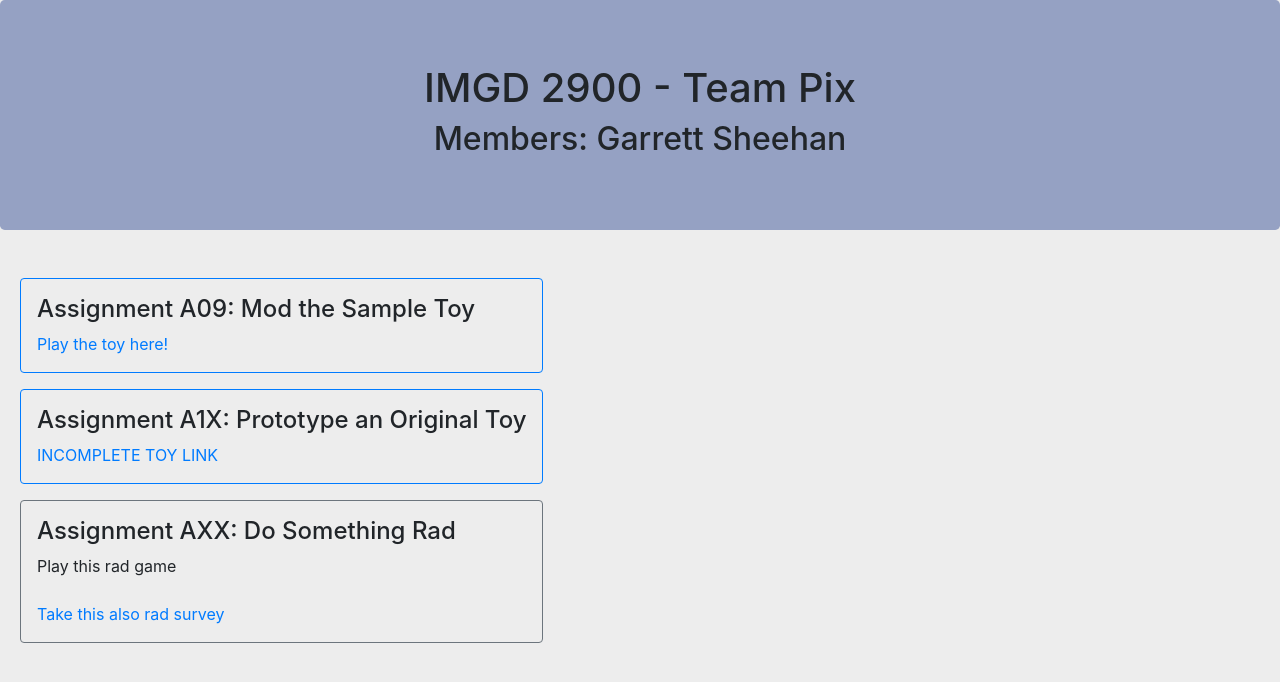
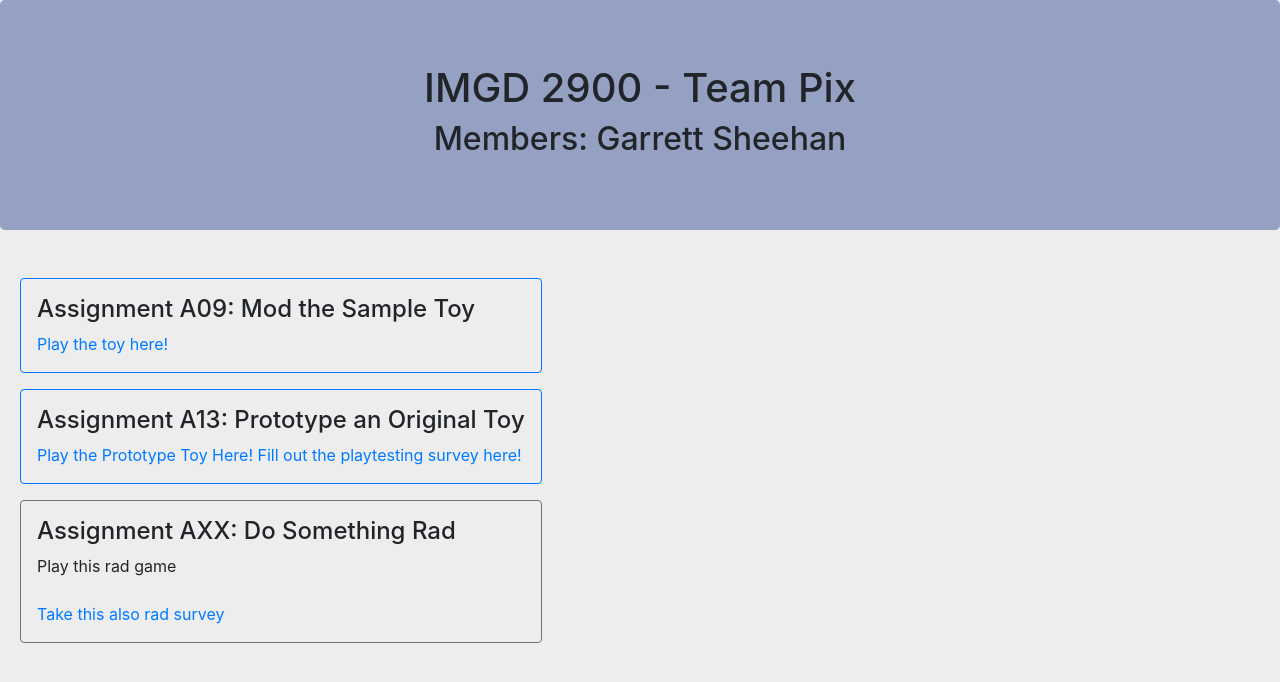
Before and after one commit to justgaret23/justgaret23.github.io, a plain HTML site: page index.html in a window 1280 px wide. Drawn offline with nearby package versions, Linux system fonts and the light colour scheme.

Commit message:
Fixed links

```diff
--- a/index.html
+++ b/index.html
@@ -34,8 +34,9 @@
         </div>
 
         <div id="originalToy "class="container-sm p-3 my-3 border border-primary rounded">
-            <h4>Assignment A1X: Prototype an Original Toy</h4>
-            <a href="https://justgaret23.github.io/OriginalToy/game.html">INCOMPLETE TOY LINK</a>
+            <h4>Assignment A13: Prototype an Original Toy</h4>
+            <a href="https://justgaret23.github.io/OriginalToy/game.html">Play the Prototype Toy Here!</a>
+            <a href="https://docs.google.com/forms/d/e/1FAIpQLSc-YVOkJJBCje95c8sghrEM2T8pi-StowEFQ9rXA2odEHqPBA/viewform?usp=sf_link">Fill out the playtesting survey here!</a>
         </div>
 
         <div id="radThing"class="container-sm p-3 my-3 border border-secondary rounded">
```
